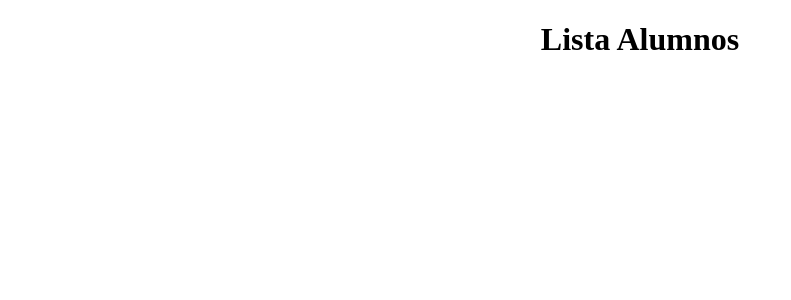
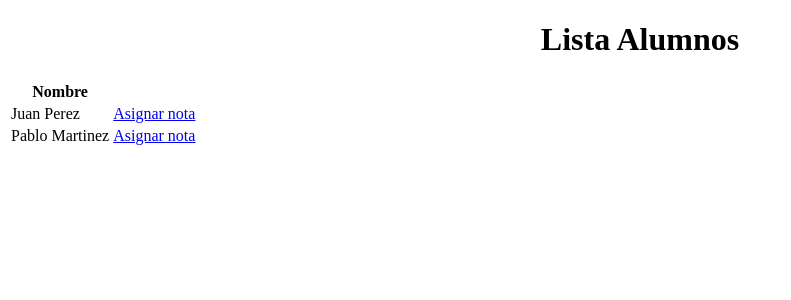
Before and after one commit to avillaq/Sistema-Notas-Simple, a Django app: page /lista_alumnos/ in a window 1280 px wide. Shown: the top 300 px of the page, without its empty margins (0-791 px from the left). Run offline with Django 5.2, Linux system fonts and the light colour scheme; data comes from the database, SQL or seed files in the repository.

Commit message:
En la plantilla se crea un tabla con la lista de los alumnos. Cada alumno tiene un link donde se le asignara la nota a un curso

```diff
--- a/sistema/templates/index.html
+++ b/sistema/templates/index.html
@@ -32,7 +32,7 @@
     <ul>
         <li><a href="{% url 'crear_alumno' %}">Crear Alumno</a></li>
         <li><a href="{% url 'crear_curso' %}">Crear Curso</a></li>
-        <li><a href="{% url 'lista_alumnos' %}">Asignar Notas</a></li>
+        <li><a href="{% url 'lista_alumnos' %}">Lista de Alumnos</a></li>
     </ul>
 </body>
 </html>
--- a/sistema/templates/lista_alumnos.html
+++ b/sistema/templates/lista_alumnos.html
@@ -12,6 +12,23 @@
 </head>
 <body>
     <h1>Lista Alumnos</h1>
-
+    <table>
+        <thead>
+            <tr>
+                <th>Nombre</th>
+                <th></th>
+            </tr>
+        </thead>
+        <tbody>
+            {% for alumno in alumnos %}
+            <tr>
+                <td>{{ alumno.nombre_alumno }} {{ alumno.apellido_alumno}}</td>
+                <td>
+                    <a href="#">Asignar nota</a>
+                </td>
+            </tr>
+            {% endfor %}
+        </tbody>
+    </table>
 </body>
 </html>
```
